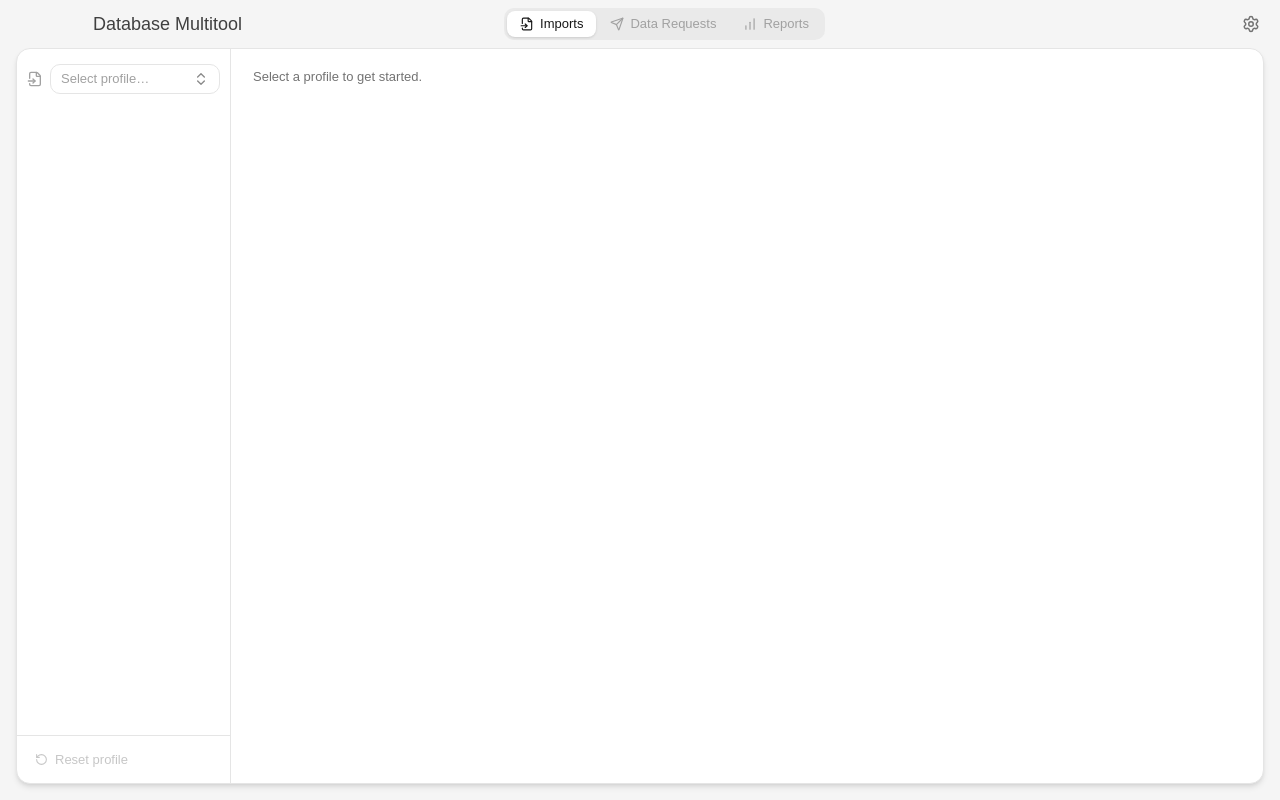
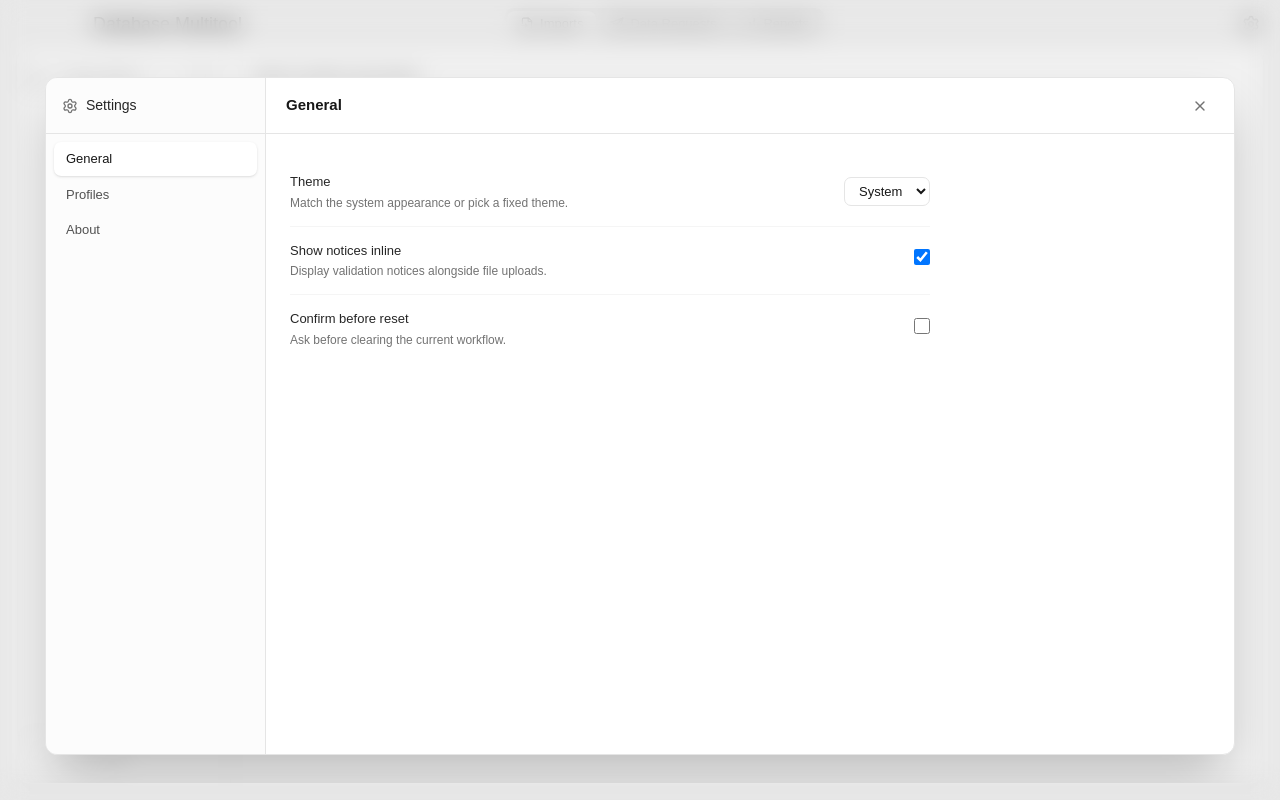
Before and after one commit to 23navin/RaisersEdgeMultiTool, a React (Vite) app: page / in a window 1280 px wide. Both pictures are taken after a click on the button "Settings". Built offline with nearby package versions, Linux system fonts and the light colour scheme.

Commit message:
added settings panel

```diff
--- a/src-tauri/tauri.conf.json
+++ b/src-tauri/tauri.conf.json
@@ -13,9 +13,9 @@
     "windows": [
       {
         "title": "Database Multitool",
-        "width": 1200,
-        "height": 800,
-        "minWidth": 900,
+        "width": 900,
+        "height": 900,
+        "minWidth": 800,
         "minHeight": 600,
         "titleBarStyle": "Overlay",
         "hiddenTitle": true,
--- a/src/App.tsx
+++ b/src/App.tsx
@@ -19,6 +19,7 @@ import type {
 import { Titlebar } from "./components/Titlebar";
 import { Sidebar } from "./components/Sidebar";
 import { MainPanel } from "./components/MainPanel";
+import { SettingsPanel } from "./components/SettingsPanel";
 import { refLabel, stepTransforms } from "./lib/profile-utils";
 
 export type FileStatus = "none" | "pending" | "valid" | "invalid";
@@ -62,6 +63,7 @@ export default function App() {
   const [loadedProfile, setLoadedProfile] = useState<LoadedProfile | null>(null);
   const [files, setFiles] = useState<Record<string, FileEntry>>({});
   const [generations, setGenerations] = useState<Record<string, GenEntry>>({});
+  const [settingsOpen, setSettingsOpen] = useState(false);
 
   // Increments on every load_profile call so late-arriving responses for a
   // profile the user has already navigated away from get discarded.
@@ -293,9 +295,9 @@ export default function App() {
 
   return (
     <div className="flex flex-col h-screen bg-neutral-100 text-neutral-900">
-      <Titlebar />
+      <Titlebar onOpenSettings={() => setSettingsOpen(true)} />
       <div className="flex-1 p-4 pt-0 overflow-hidden">
-        <div className="flex h-full bg-white rounded-xl border border-neutral-200 shadow-md overflow-hidden">
+        <div className="relative flex h-full bg-white rounded-xl border border-neutral-200 shadow-md overflow-hidden">
           <Sidebar
             profiles={profiles}
             selectedProfile={selectedProfile}
@@ -315,6 +317,10 @@ export default function App() {
             onGenerate={handleGenerate}
             onDownload={handleDownload}
           />
+          <SettingsPanel
+            open={settingsOpen}
+            onClose={() => setSettingsOpen(false)}
+          />
         </div>
       </div>
     </div>
--- /dev/null
+++ b/src/components/SettingsPanel.tsx
@@ -0,0 +1,253 @@
+// SettingsPanel.tsx
+//
+// Floating settings card with a fullscreen backdrop.
+// Backdrop is `fixed inset-0` so it blurs the entire window (titlebar +
+// bg + body). The card itself is positioned `absolute inset-[28px]`
+// within the body container, so it reads as a floating panel.
+// Always mounted so it can animate in/out; visibility driven by `open`.
+
+import { useEffect, useState } from "react";
+import { SettingsIcon, XIcon } from "lucide-react";
+import { cn } from "../lib/utils";
+
+type Props = {
+  open: boolean;
+  onClose: () => void;
+};
+
+type Section = "general" | "profiles" | "about";
+
+export function SettingsPanel({ open, onClose }: Props) {
+  const [section, setSection] = useState<Section>("general");
+
+  // Close on Escape.
+  useEffect(() => {
+    if (!open) return;
+    const handler = (e: KeyboardEvent) => {
+      if (e.key === "Escape") onClose();
+    };
+    window.addEventListener("keydown", handler);
+    return () => window.removeEventListener("keydown", handler);
+  }, [open, onClose]);
+
+  return (
+    <>
+      {/* Backdrop — fixed so it blurs the entire window */}
+      <div
+        onClick={onClose}
+        aria-hidden={!open}
+        className={cn(
+          "fixed inset-0 z-40 transition-[opacity,backdrop-filter] duration-200 ease-out",
+          open
+            ? "opacity-100 backdrop-blur-md bg-black/5 pointer-events-auto"
+            : "opacity-0 backdrop-blur-0 bg-transparent pointer-events-none",
+        )}
+      />
+
+      {/* Card — inset within the body container so it reads as a floating panel */}
+      <div
+        aria-hidden={!open}
+        className={cn(
+          "absolute inset-[28px] z-50 flex bg-white rounded-[12px] border border-neutral-200 shadow-2xl overflow-hidden origin-center",
+          "transition-[opacity,filter,transform] duration-200 ease-out",
+          open
+            ? "opacity-100 blur-0 scale-100 pointer-events-auto"
+            : "opacity-0 blur-md scale-[1.04] pointer-events-none",
+        )}
+      >
+      {/* Left — section nav */}
+      <div className="w-[220px] shrink-0 border-r border-neutral-200 bg-neutral-50/60 flex flex-col">
+        <div className="h-[56px] flex items-center gap-[8px] px-[16px] border-b border-neutral-200">
+          <SettingsIcon size={16} className="text-neutral-500" />
+          <span className="text-[14px] font-medium text-neutral-800">
+            Settings
+          </span>
+        </div>
+        <nav className="flex flex-col gap-[2px] p-[8px]">
+          <SectionItem
+            label="General"
+            active={section === "general"}
+            onClick={() => setSection("general")}
+          />
+          <SectionItem
+            label="Profiles"
+            active={section === "profiles"}
+            onClick={() => setSection("profiles")}
+          />
+          <SectionItem
+            label="About"
+            active={section === "about"}
+            onClick={() => setSection("about")}
+          />
+        </nav>
+      </div>
+
+      {/* Right — section body */}
+      <div className="flex-1 flex flex-col overflow-hidden">
+        <div className="h-[56px] shrink-0 flex items-center justify-between px-[20px] border-b border-neutral-200">
+          <h2 className="text-[15px] font-semibold text-neutral-900">
+            {section === "general" && "General"}
+            {section === "profiles" && "Profiles"}
+            {section === "about" && "About"}
+          </h2>
+          <button
+            type="button"
+            aria-label="Close settings"
+            onClick={onClose}
+            className="w-[28px] h-[28px] rounded-[7px] inline-flex items-center justify-center text-neutral-500 border-0 bg-transparent hover:bg-black/5"
+          >
+            <XIcon size={16} />
+          </button>
+        </div>
+
+        <div className="flex-1 overflow-auto p-[24px]">
+          {section === "general" && <GeneralSection />}
+          {section === "profiles" && <ProfilesSection />}
+          {section === "about" && <AboutSection />}
+        </div>
+      </div>
+      </div>
+    </>
+  );
+}
+
+function SectionItem({
+  label,
+  active,
+  onClick,
+}: {
+  label: string;
+  active: boolean;
+  onClick: () => void;
+}) {
+  return (
+    <button
+      type="button"
+      onClick={onClick}
+      className={cn(
+        "text-left px-[12px] py-[7px] rounded-[7px] text-[13px] transition-colors border-0",
+        active
+          ? "bg-white text-neutral-900 shadow-sm font-medium"
+          : "bg-transparent text-neutral-600 hover:bg-black/5",
+      )}
+    >
+      {label}
+    </button>
+  );
+}
+
+function Row({
+  label,
+  description,
+  children,
+}: {
+  label: string;
+  description?: string;
+  children: React.ReactNode;
+}) {
+  return (
+    <div className="flex items-center justify-between gap-[16px] py-[14px] border-b border-neutral-100 last:border-b-0">
+      <div className="flex flex-col">
+        <span className="text-[13px] font-medium text-neutral-800">{label}</span>
+        {description && (
+          <span className="text-[12px] text-neutral-500 mt-[2px]">
+            {description}
+          </span>
+        )}
+      </div>
+      <div className="shrink-0">{children}</div>
+    </div>
+  );
+}
+
+function GeneralSection() {
+  return (
+    <div className="max-w-[640px]">
+      <Row
+        label="Theme"
+        description="Match the system appearance or pick a fixed theme."
+      >
+        <select className="text-[13px] px-[10px] py-[5px] rounded-[7px] border border-neutral-200 bg-white">
+          <option>System</option>
+          <option>Light</option>
+          <option>Dark</option>
+        </select>
+      </Row>
+      <Row
+        label="Show notices inline"
+        description="Display validation notices alongside file uploads."
+      >
+        <input type="checkbox" defaultChecked className="h-[16px] w-[16px]" />
+      </Row>
+      <Row
+        label="Confirm before reset"
+        description="Ask before clearing the current workflow."
+      >
+        <input type="checkbox" className="h-[16px] w-[16px]" />
+      </Row>
+    </div>
+  );
+}
+
+function ProfilesSection() {
+  return (
+    <div className="max-w-[640px]">
+      <Row
+        label="User profiles folder"
+        description="Drop .import bundles here to install them."
+      >
+        <button
+          type="button"
+          className="text-[13px] px-[12px] py-[6px] rounded-[7px] border border-neutral-200 bg-white hover:bg-neutral-50"
+        >
+          Open folder
+        </button>
+      </Row>
+      <Row
+        label="Install profile"
+        description="Pick a .import file to copy into your profiles folder."
+      >
+        <button
+          type="button"
+          className="text-[13px] px-[12px] py-[6px] rounded-[7px] border border-neutral-200 bg-white hover:bg-neutral-50"
+        >
+          Choose file…
+        </button>
+      </Row>
+      <Row
+        label="Reload profile list"
+        description="Re-scan the profiles folder."
+      >
+        <button
+          type="button"
+          className="text-[13px] px-[12px] py-[6px] rounded-[7px] border border-neutral-200 bg-white hover:bg-neutral-50"
+        >
+          Reload
+        </button>
+      </Row>
+    </div>
+  );
+}
+
+function AboutSection() {
+  return (
+    <div className="max-w-[640px] flex flex-col gap-[14px]">
+      <div>
+        <div className="text-[15px] font-semibold text-neutral-900">
+          Database Multitool
+        </div>
+        <div className="text-[12px] text-neutral-500 mt-[2px]">
+          Version 0.1.0
+        </div>
+      </div>
+      <p className="text-[13px] text-neutral-600 leading-[1.5]">
+        Transforms vendor-supplied files into the target database&apos;s import
+        format. Profile bundles define each vendor&apos;s rules; drop new
+        <code className="mx-[4px] px-[5px] py-[1px] rounded-[4px] bg-neutral-100 text-[12px]">
+          .import
+        </code>
+        files into the profiles folder to add support without recompiling.
+      </p>
+    </div>
+  );
+}
--- a/src/components/Titlebar.tsx
+++ b/src/components/Titlebar.tsx
@@ -37,7 +37,11 @@ function TabItem({ icon: Icon, label, active }: TabItemProps) {
   );
 }
 
-export function Titlebar() {
+type TitlebarProps = {
+  onOpenSettings: () => void;
+};
+
+export function Titlebar({ onOpenSettings }: TitlebarProps) {
   return (
     <div
       data-tauri-drag-region
@@ -74,6 +78,7 @@ export function Titlebar() {
         <button
           type="button"
           aria-label="Settings"
+          onClick={onOpenSettings}
           className="w-[26px] h-[26px] rounded-[7px] inline-flex items-center justify-center text-neutral-500 border-0 bg-transparent hover:bg-black/5"
         >
           <SettingsIcon size={18} />
--- a/src/components/steps/StepSelectFiles.tsx
+++ b/src/components/steps/StepSelectFiles.tsx
@@ -105,14 +105,14 @@ function FileRow({
   return (
     <div>
       <div className="flex items-center gap-[8px]">
-        <span className="text-[12px] font-medium text-neutral-900 whitespace-nowrap min-w-[80px]">
+        <span className="shrink-0 text-[12px] font-medium text-neutral-900 whitespace-nowrap min-w-[80px]">
           {inputLabel}
         </span>
 
         <Button
           type="button"
           onClick={handleUploadClick}
-          className={`${baseBtn} ${uploadBtnStyle}`}
+          className={`shrink-0 ${baseBtn} ${uploadBtnStyle}`}
         >
           <UploadIcon size={13} />
           Upload
@@ -120,7 +120,7 @@ function FileRow({
 
         <div
           className={
-            "flex-1 h-[28px] flex items-center gap-[6px] pl-[9px] pr-[4px] border font-mono text-[12px] bg-white " +
+            "flex-1 min-w-[40px] h-[28px] flex items-center gap-[6px] pl-[9px] pr-[4px] border font-mono text-[12px] bg-white " +
             (fileName
               ? "border-neutral-300 text-neutral-900"
               : "border-neutral-200 text-neutral-400")
@@ -145,7 +145,7 @@ function FileRow({
           type="button"
           onClick={() => onValidate(inputLabel)}
           disabled={validateDisabled}
-          className={`${baseBtn} ${validateVisual.className}`}
+          className={`shrink-0 ${baseBtn} ${validateVisual.className}`}
         >
           <validateVisual.Icon size={13} />
           Validate
```
